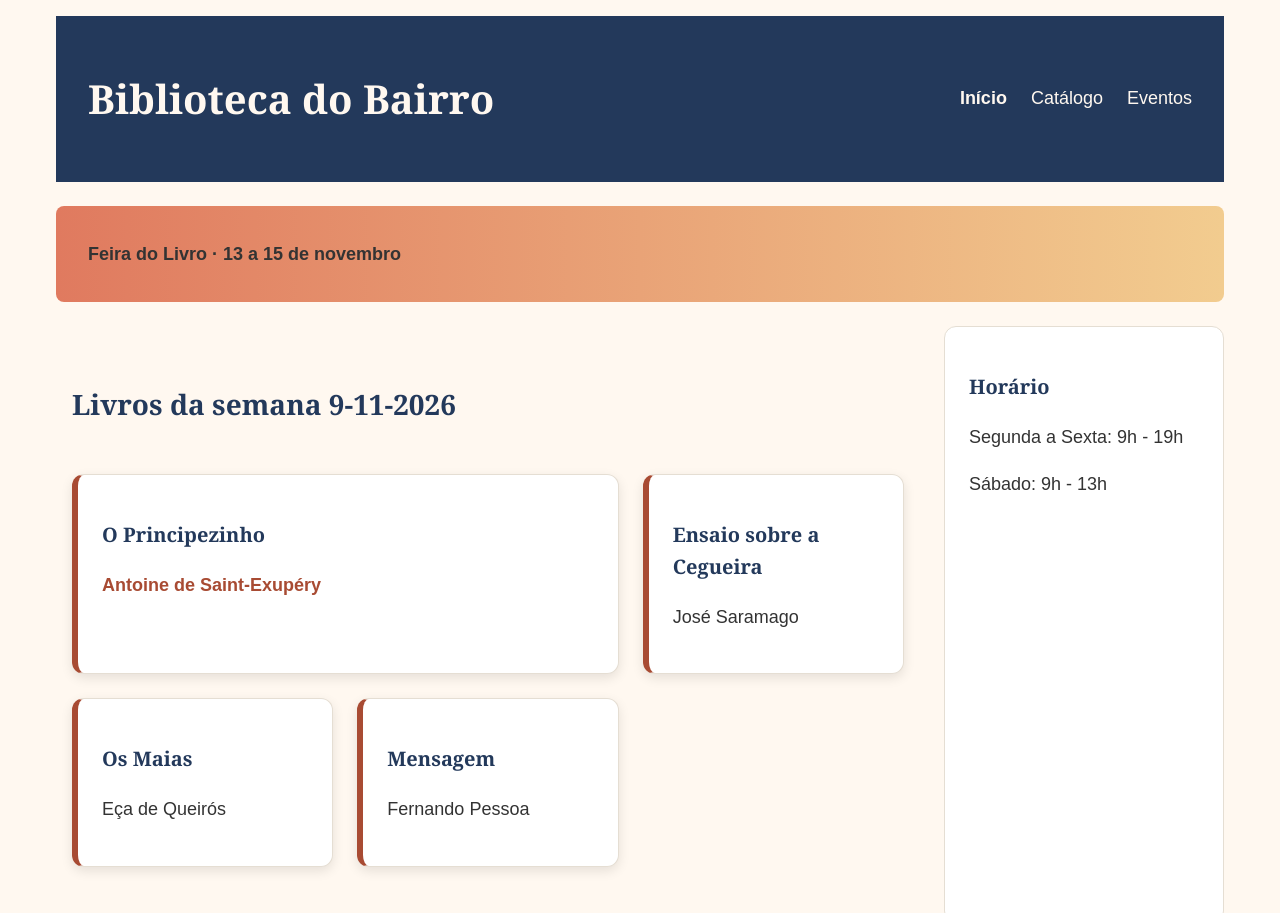
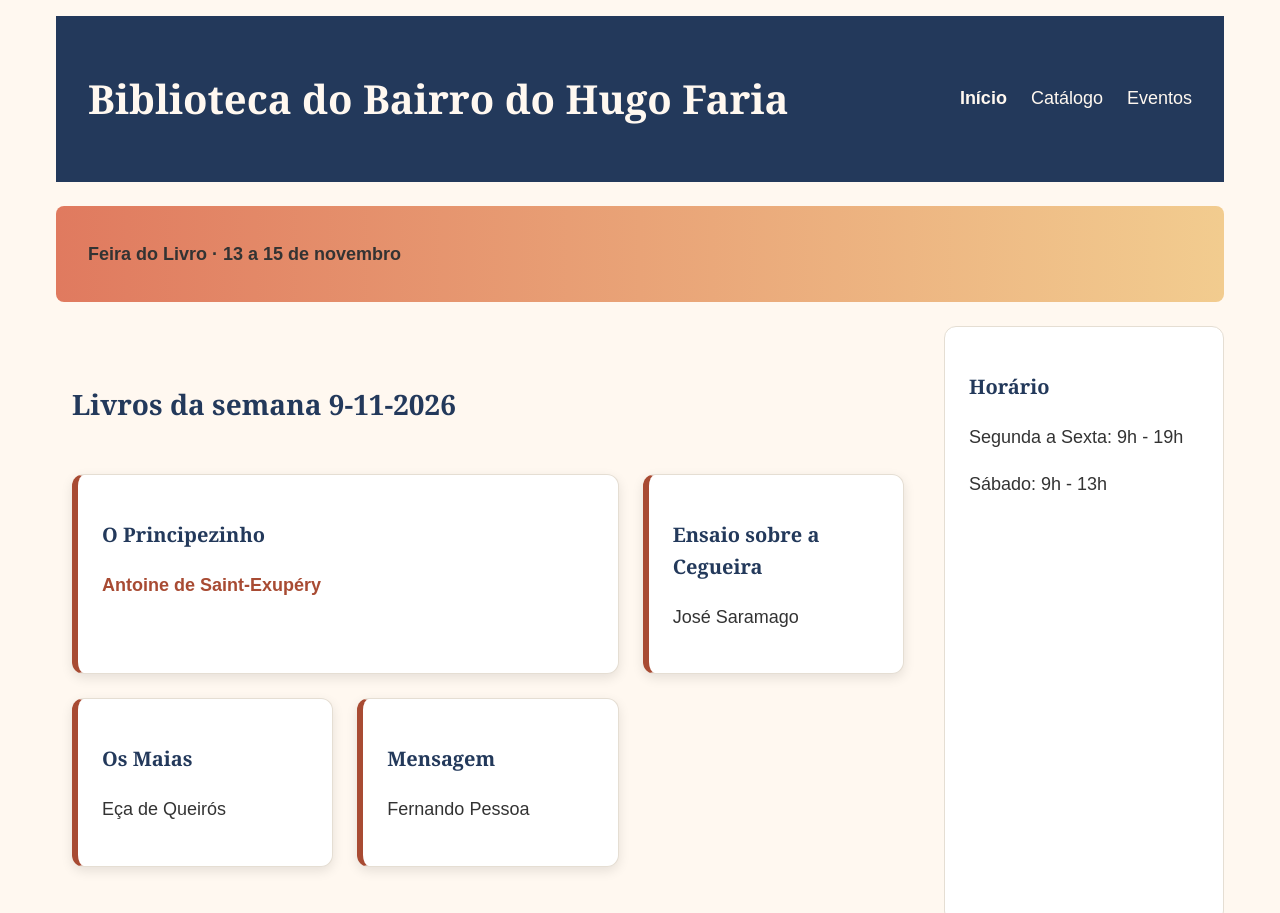
Before and after one commit to HugoFaria01/Biblioteca-do-bairro, a plain HTML site: page index.html in a window 1280 px wide. Shown: the top 913 px of the page. Drawn offline with Linux system fonts and the light colour scheme.

Commit message:
A tua mensagem de commit

```diff
--- a/index.html
+++ b/index.html
@@ -11,7 +11,7 @@
 <body>
 
     <header class="topo">
-        <h1>Biblioteca do Bairro</h1>
+        <h1>Biblioteca do Bairro do Hugo Faria</h1>
         <nav>
             <ul>
                 <li><a href="#">Início</a></li>
```
